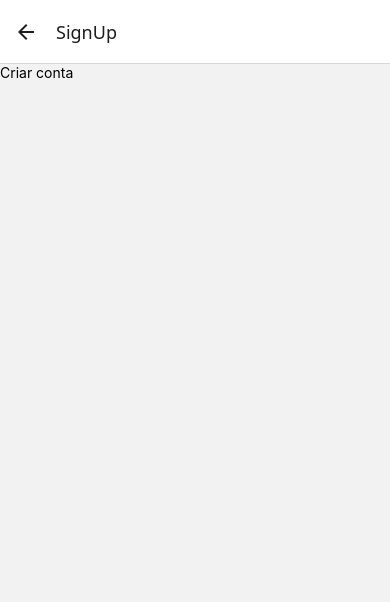
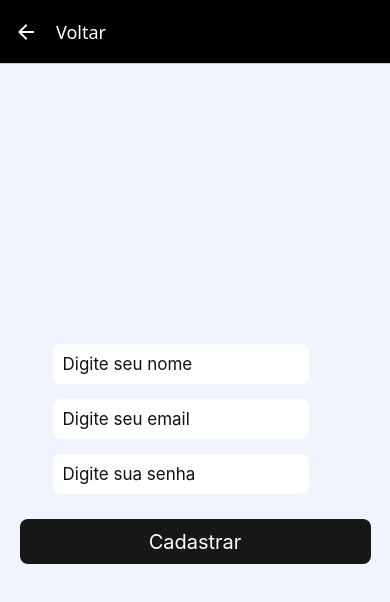
Before and after one commit to DevPedro77/appFinan-as, a React Native app: screen /SignUp in a window 390 px wide. Shown: the top 602 px of the page. Built offline with nearby package versions, Linux system fonts and the light colour scheme.

Commit message:
consumindo e cadastrando users no banco de dados

```diff
--- a/App.js
+++ b/App.js
@@ -2,12 +2,15 @@ import { StatusBar } from 'expo-status-bar';
 import { StyleSheet, Text, View } from 'react-native';
 import {NavigationContainer} from '@react-navigation/native'
 import Routes from './src/routes';
+import AuthProvider from './src/contexts/auth';
 
 export default function App() {
   return (
     <NavigationContainer>
-      <StatusBar backgroundColor='#F0F4FF' style='dark'/>
-      <Routes/>
+      <AuthProvider>
+        <StatusBar backgroundColor='#F0F4FF' style='dark'/>
+        <Routes/>
+      </AuthProvider>
     </NavigationContainer>
   );
 }
--- a/package.json
+++ b/package.json
@@ -11,6 +11,7 @@
   "dependencies": {
     "@react-navigation/native": "^7.0.6",
     "@react-navigation/native-stack": "^7.1.7",
+    "axios": "^1.7.8",
     "expo": "~52.0.11",
     "expo-status-bar": "~2.0.0",
     "react": "18.3.1",
--- /dev/null
+++ b/src/contexts/auth.js
@@ -0,0 +1,34 @@
+import React, {createContext, useState} from "react";
+import api from "../services/api";
+import { useNavigation } from "@react-navigation/native";
+
+export const AuthContext = createContext({});
+function AuthProvider({ children}) {
+  const [user, setUser] = useState({
+    nome: 'Pedro Castro'
+  })
+
+  const navigation = useNavigation();
+
+  async function signUp(email, password, nome) {
+    try {
+      const response = await api.post('/users', {
+        name: nome,
+        password: password,
+        email: email
+      })
+
+      navigation.goBack();
+    }catch (err) {
+      console.log('Error ao cadastrar')
+      alert('error' + err)
+    }
+  }
+  return(
+    <AuthContext.Provider value={{user, signUp}}>
+      {children}
+    </AuthContext.Provider>
+  )
+}
+
+export default AuthProvider;
--- a/src/pages/SignUp/index.js
+++ b/src/pages/SignUp/index.js
@@ -1,10 +1,61 @@
-import React from "react";
-import { View, Text } from "react-native";
+import React, {useContext, useState} from "react";
+import { View, Text, Platform } from "react-native";
+import {
+  Background,
+  Container,
+  AreaInput,
+  Input,
+  SubmitButton,
+  SubmitText
+} from '../SignIn/styles'
+
+import {AuthContext} from '../../contexts/auth'
 
 export default function SignUp(){
+
+  const {signUp} = useContext(AuthContext);
+  const [nome, setNome] = useState('')
+  const [email, setEmail] = useState('')
+  const [password, setPassword] = useState('')
+
+  function handleSignUp(){
+    signUp( email, password, nome);
+  }
   return(
-    <View>
-      <Text>Criar conta</Text>
-    </View>
+    <Background>
+      <Container>
+        <AreaInput>
+          <Input
+            placeholder="Digite seu nome"
+            keyboardType="default"
+            value={nome}
+            onChangeText={ (text) => setNome(text)}
+          />
+        </AreaInput>
+
+        <AreaInput>
+          <Input
+            placeholder="Digite seu email"
+            keyboardType="email-address"
+            value={email}
+            onChangeText={ (text) => setEmail(text)}
+          />
+        </AreaInput>
+
+        <AreaInput>
+          <Input
+            placeholder="Digite sua senha"
+            value={password}
+            onChangeText={ (text) => setPassword(text)}
+            secureTextEntry = {true}
+          />
+        </AreaInput>
+
+        <SubmitButton onPress={handleSignUp}>
+          <SubmitText>Cadastrar</SubmitText>
+        </SubmitButton>
+
+      </Container>
+    </Background>
   )
 }
--- a/src/routes/auth.routes.js
+++ b/src/routes/auth.routes.js
@@ -17,6 +17,16 @@ function AuthRoutes() {
       <AuthStack.Screen
         name="SignUp"
         component={SignUp}
+        options={{
+          headerStyle: {
+            backgroundColor: '#000',
+            borderBottomWidth: 1,
+            borderBottomColor: '#ccc'
+          },
+          headerTintColor: '#fff',
+          headerTitle: 'Voltar',
+          headerBackTitleVisible: false
+        }}
       />
     </AuthStack.Navigator>
   )
--- /dev/null
+++ b/src/services/api.js
@@ -0,0 +1,7 @@
+import axios from "axios";
+
+const api = axios.create({
+  baseURL: 'http://172.16.80.100:3333' // estou consumindo uma API local
+})
+
+export default api;
```
Also changed, not shown: 1 other file (tests, documents, lock files or other folders).
